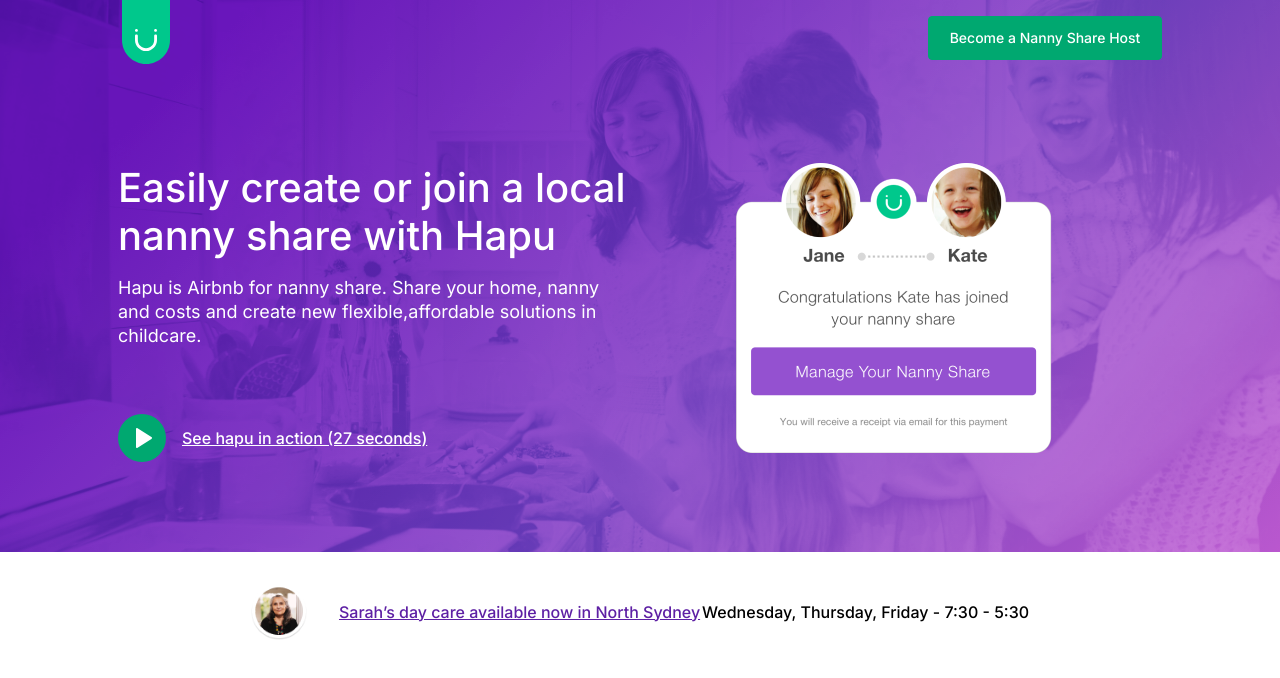
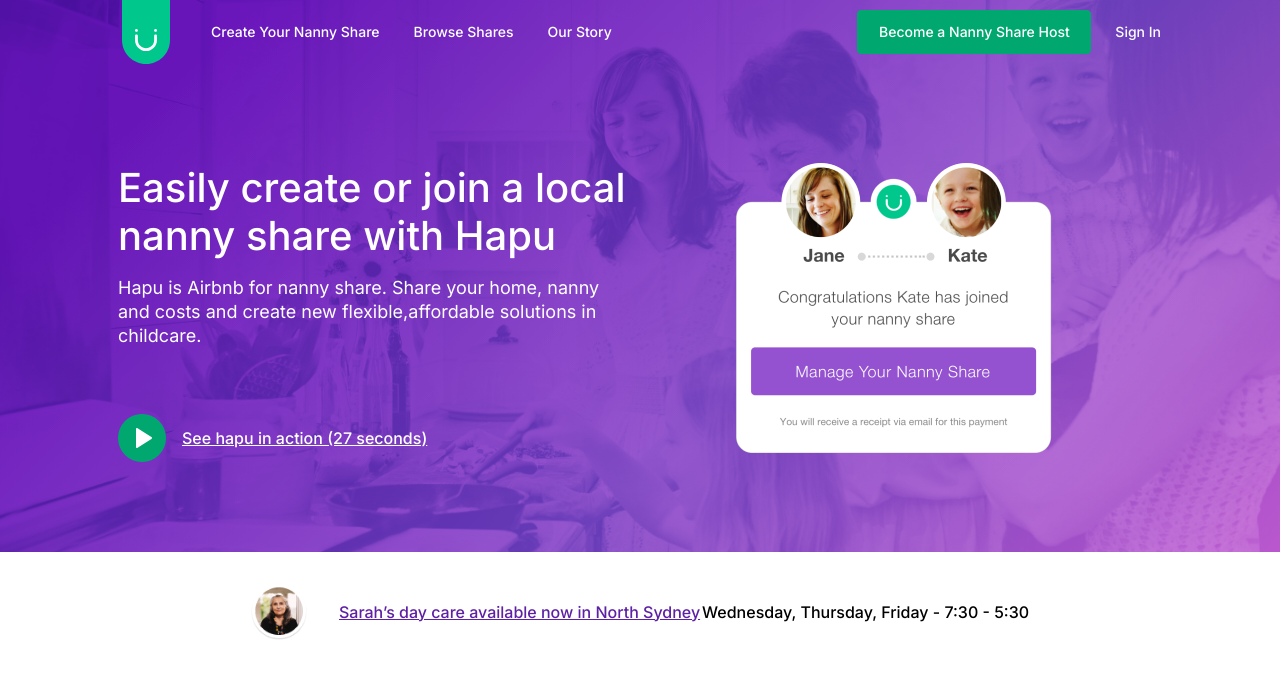
Before and after one commit to ren4ndev/react-challenge-jd, a React (Create React App) app: page / in a window 1280 px wide. Shown: the top 678 px of the page. Built offline with nearby package versions, Linux system fonts and the light colour scheme.

Commit message:
feat: finish header

```diff
--- a/src/components/Atoms/Button/index.jsx
+++ b/src/components/Atoms/Button/index.jsx
@@ -7,19 +7,23 @@
 } from './styles';
 
 export default function Button({
+  backgroundColor,
   borderRadius,
   boxShadow,
   children,
   height,
   margin,
+  marginDesk,
   width,
 }) {
   return (
     <ButtonComponent
+      backgroundColor={backgroundColor}
       borderRadius={borderRadius}
       boxShadow={boxShadow}
       height={height}
       margin={margin}
+      marginDesk={marginDesk}
       width={width}
     >
       <Typography
@@ -38,17 +42,21 @@
     PropTypes.element,
     PropTypes.arrayOf(PropTypes.element),
   ]).isRequired,
+  backgroundColor: PropTypes.string,
   borderRadius: PropTypes.string,
   boxShadow: PropTypes.string,
   height: PropTypes.string,
   margin: PropTypes.string,
+  marginDesk: PropTypes.string,
   width: PropTypes.string,
 };
 
 Button.defaultProps = {
+  backgroundColor: null,
   borderRadius: null,
   boxShadow: null,
   height: null,
   margin: null,
+  marginDesk: null,
   width: null,
 };
--- a/src/components/Atoms/Button/styles.js
+++ b/src/components/Atoms/Button/styles.js
@@ -1,13 +1,17 @@
 import styled from 'styled-components';
-import { colors } from '../../../styles/variables';
+import { colors, queries } from '../../../styles/variables';
 
 export const ButtonComponent = styled.button`
-  background-color: ${colors.primary};
-  border: 1px solid ${colors.primary};
+  background-color: ${({ backgroundColor }) => backgroundColor || colors.primary};
+  border: 1px solid ${({ backgroundColor }) => backgroundColor || colors.primary};
   border-radius: ${({ bordeRadius }) => bordeRadius || '4px'};
   box-shadow: ${({ boxShadow }) => boxShadow || 'none'};
   height: ${({ height }) => height || '44px'};
   margin: ${({ margin }) => margin || 0};
   max-width: 100%;
   width: ${({ width }) => width || '234px'};
+
+  @media screen and (min-width: ${queries.l}) {
+    margin: ${({ marginDesk, margin }) => marginDesk || margin};
+  }
 `;
--- a/src/components/Segments/Header/index.jsx
+++ b/src/components/Segments/Header/index.jsx
@@ -3,16 +3,40 @@
 import logo from '../../../assets/images/logo.svg';
 import {
   HeaderContainer,
+  LeftMenu,
+  MenuNav,
+  RightMenu,
+  SignInContainer,
 } from './styles';
 import ButtonBase from '../../Atoms/Button';
 
 export default function Header() {
   return (
     <HeaderContainer>
-      <Image src={logo} alt="" width="48px" />
-      <ButtonBase margin="0 0 4px 0">
-        Become a Nanny Share Host
-      </ButtonBase>
+      <LeftMenu>
+        <Image src={logo} alt="" width="48px" />
+        <MenuNav>
+          <ButtonBase backgroundColor="transparent" width="fit-content" margin="0 16px 0 40px">
+            Create Your Nanny Share
+          </ButtonBase>
+          <ButtonBase backgroundColor="transparent" width="fit-content" margin="0 16px">
+            Browse Shares
+          </ButtonBase>
+          <ButtonBase backgroundColor="transparent" width="fit-content" margin="0 16px">
+            Our Story
+          </ButtonBase>
+        </MenuNav>
+      </LeftMenu>
+      <RightMenu>
+        <ButtonBase margin="0 0 4px 0" marginDesk="0">
+          Become a Nanny Share Host
+        </ButtonBase>
+        <SignInContainer>
+          <ButtonBase backgroundColor="transparent" width="fit-content" margin="0 0 0 23px">
+            Sign In
+          </ButtonBase>
+        </SignInContainer>
+      </RightMenu>
     </HeaderContainer>
   );
 }
--- a/src/components/Segments/Header/styles.js
+++ b/src/components/Segments/Header/styles.js
@@ -1,4 +1,5 @@
 import styled from 'styled-components';
+import { queries } from '../../../styles/variables';
 
 export const HeaderContainer = styled.header`
   align-items: flex-end;
@@ -10,3 +11,37 @@
   justify-content: space-between;
   width: 100%
 `;
+
+export const LeftMenu = styled.div`
+  align-items: center;
+  display: flex;
+  height: 100%;
+  width: fit-content;
+`;
+
+export const RightMenu = styled.div`
+  align-items: center;
+  display: flex;
+  height: 100%;
+  width: fit-content;
+`;
+
+export const MenuNav = styled.nav`
+  align-items: center;
+  display: none;
+  height: 100%;
+  justify-content: space-around;
+  justify-self: flex-start;
+
+  @media screen and (min-width: ${queries.l}) {
+    display: flex;
+  }
+`;
+
+export const SignInContainer = styled.div`
+  display: none;
+
+  @media screen and (min-width: ${queries.s}) {
+    display: block;
+  }
+`;
```
